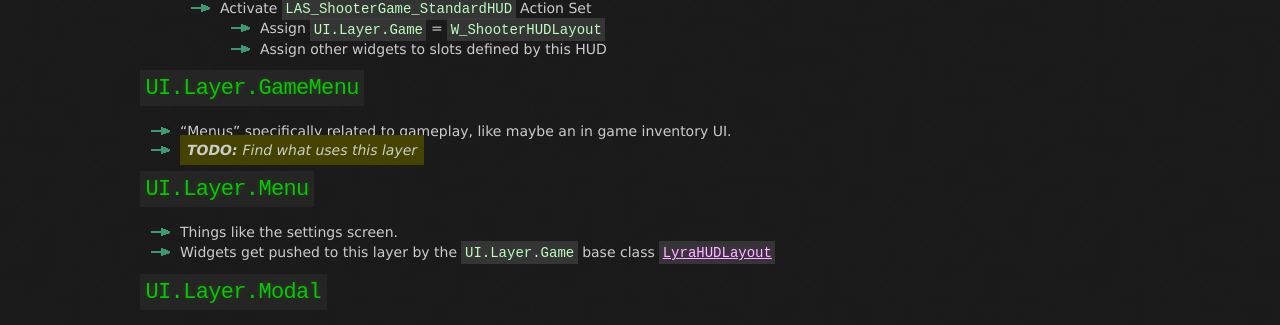
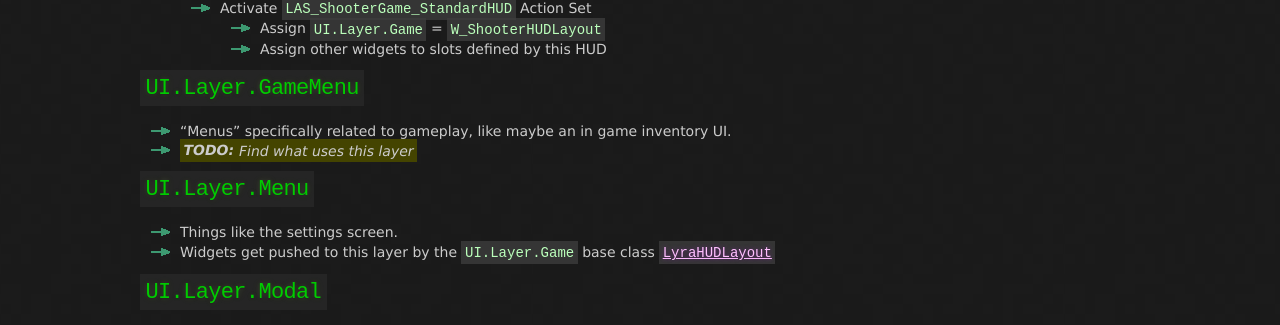
Before and after one commit to x157/x157.github.io, a Jekyll site: the page built from UE5/LyraStarterGame/CommonUI/index.md, in a window 1280 px wide. Shown: the part 609-934 px from the top of the page. Built offline with Jekyll 4.4.1, drawn with Linux system fonts in a browser that asks for light colours.

Commit message:
Reduce <todo/> padding

```diff
--- a/assets/css/style.scss
+++ b/assets/css/style.scss
@@ -387,7 +387,7 @@ todo {
   background-color: #444400;
   font-style: italic;
   display: inline;
-  padding: 0.5em;
+  padding: 0.25em;
 }
 
 todo:before {
```
